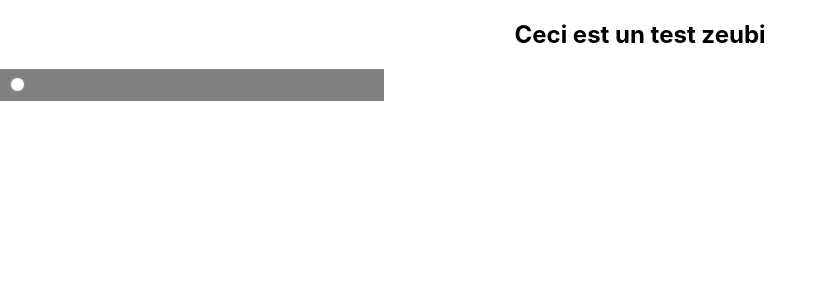
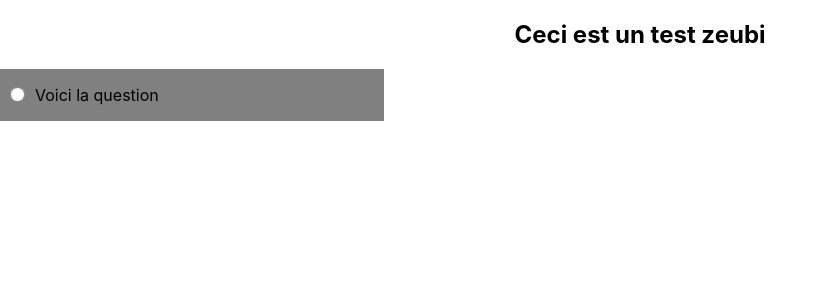
Before and after one commit to IIM-Creative-Technology/react-MathiasGilles, a React (Create React App) app: page / in a window 1280 px wide. Shown: the top 300 px of the page, without its empty margins (0-827 px from the left). Built offline with nearby package versions, Linux system fonts and the light colour scheme.

Commit message:
[add] props to inout component

```diff
--- a/src/components/Question.js
+++ b/src/components/Question.js
@@ -5,7 +5,7 @@ const Question = () => {
     return (
         <div>
             <h2>Ceci est un test zeubi</h2>
-            <Input></Input>
+            <Input question="Voici la question"></Input>
         </div>
     );
 }
```
